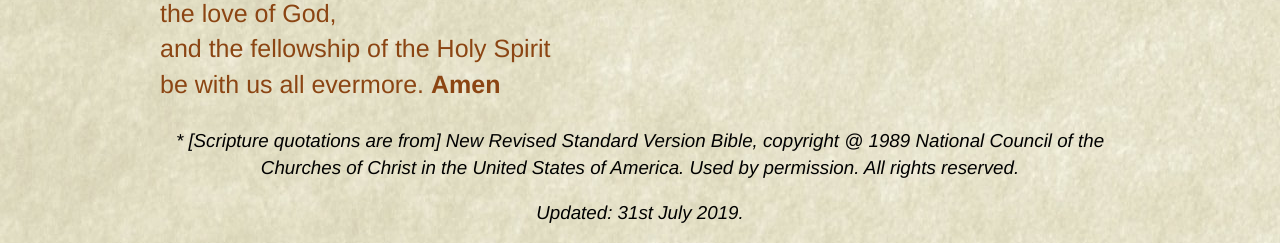
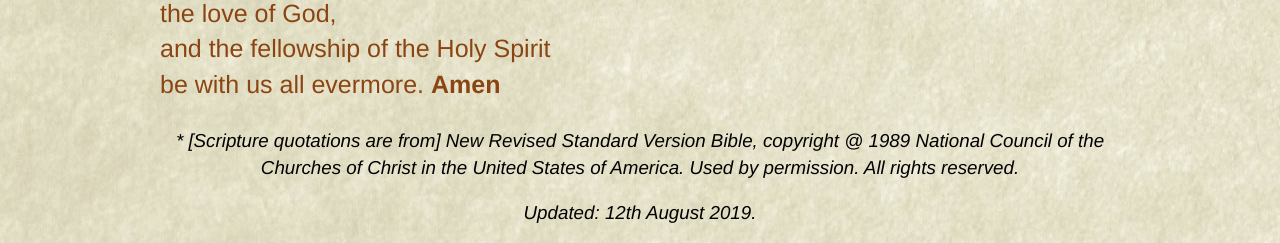
Before and after one commit to TSSF-Asia-Pacific/communityobedience, a PHP site: page / in a window 1280 px wide. Shown: the part 2310-2553 px from the top of the page. Run offline with PHP 8.4, Linux system fonts and the light colour scheme; some libraries are stand-ins or nearby versions.

Commit message:
Fixed updated details

```diff
--- a/index.php
+++ b/index.php
@@ -208,7 +208,7 @@ foreach ($translations as $lang => $translation) {
 
 <p class="copyrite">* [Scripture quotations are from] New Revised Standard Version Bible, copyright &#64; 1989 National
     Council of the Churches of Christ in the United States of America. Used by permission. All rights reserved.</p>
-<p class="copyrite">Updated: 31st July 2019.</p>
+<p class="copyrite">Updated: 12th August 2019.</p>
 
 <!-- Usage tracking -->
 <!-- Matomo -->
```
Also changed, not shown: 1 other file.
